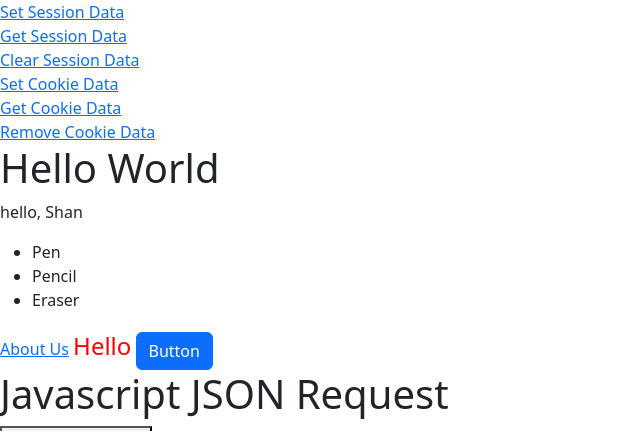
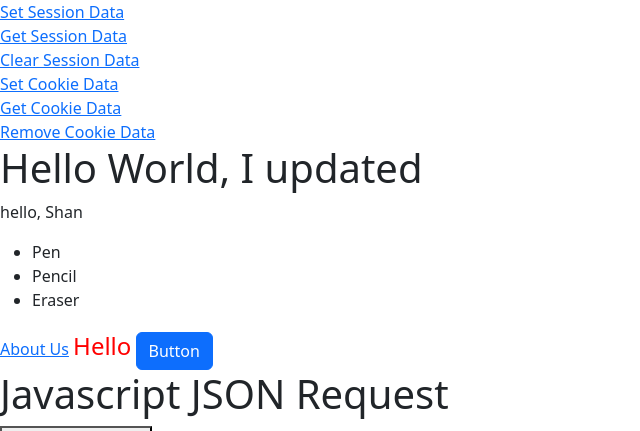
Before and after one commit to ShanYan83/dictionaryapp, a Flask app: page / in a window 1280 px wide. Shown: the top 431 px of the page, without its empty margins (0-640 px from the left). Run offline with Flask 3, Linux system fonts and the light colour scheme; some libraries are stand-ins or nearby versions.

Commit message:
Update index.html

```diff
--- a/templates/index.html
+++ b/templates/index.html
@@ -13,7 +13,7 @@
     <a href="{{ url_for('set_cookie') }}">Set Cookie Data</a><br>
     <a href="{{ url_for('get_cookie') }}">Get Cookie Data</a><br>
     <a href="{{ url_for('remove_cookie') }}">Remove Cookie Data</a><br>
-    <h1>Hello World</h1>
+    <h1>Hello World, I updated</h1>
     <p>{{greet}}, {{ name}}</p>
     <ul>
         {% for item in list %}
```
